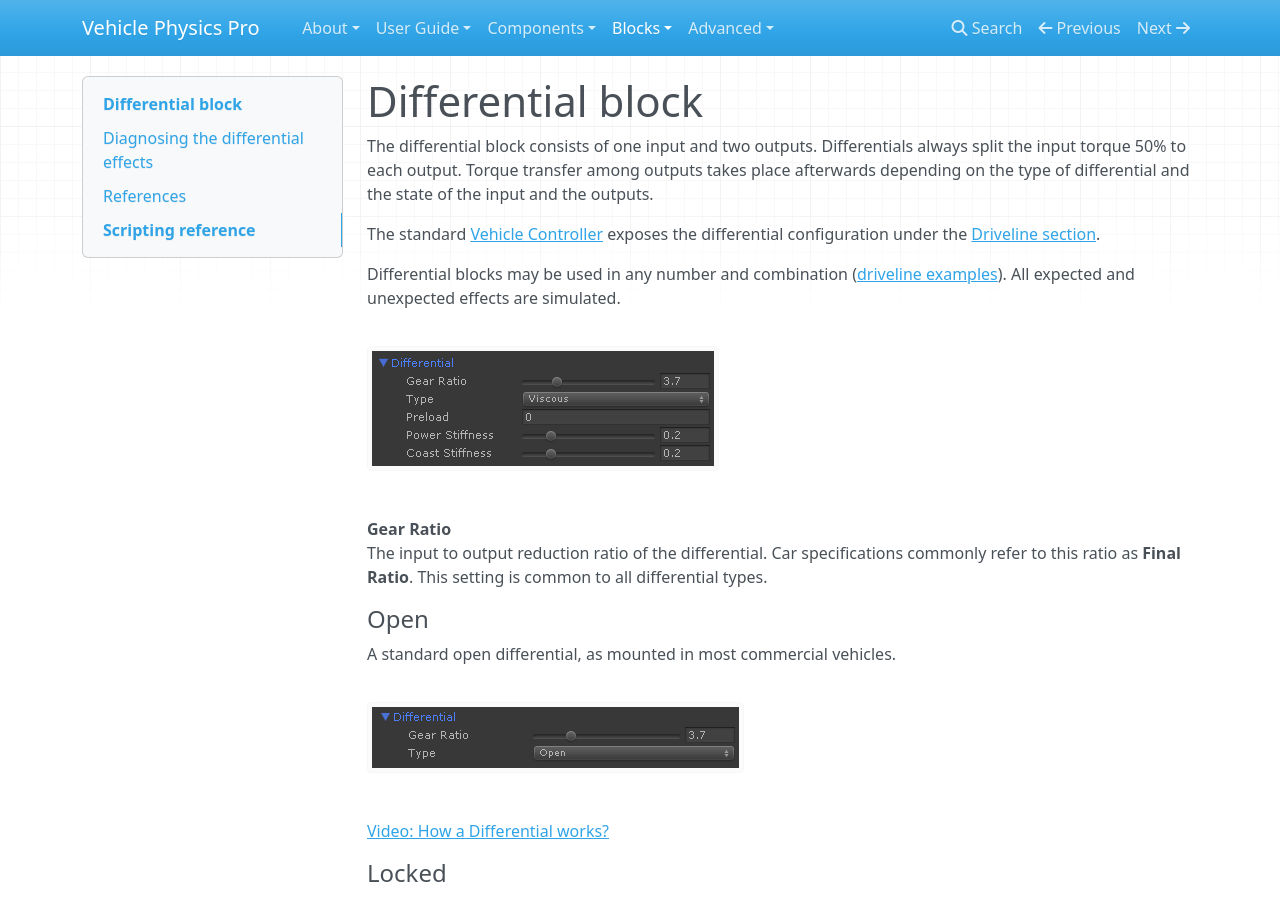
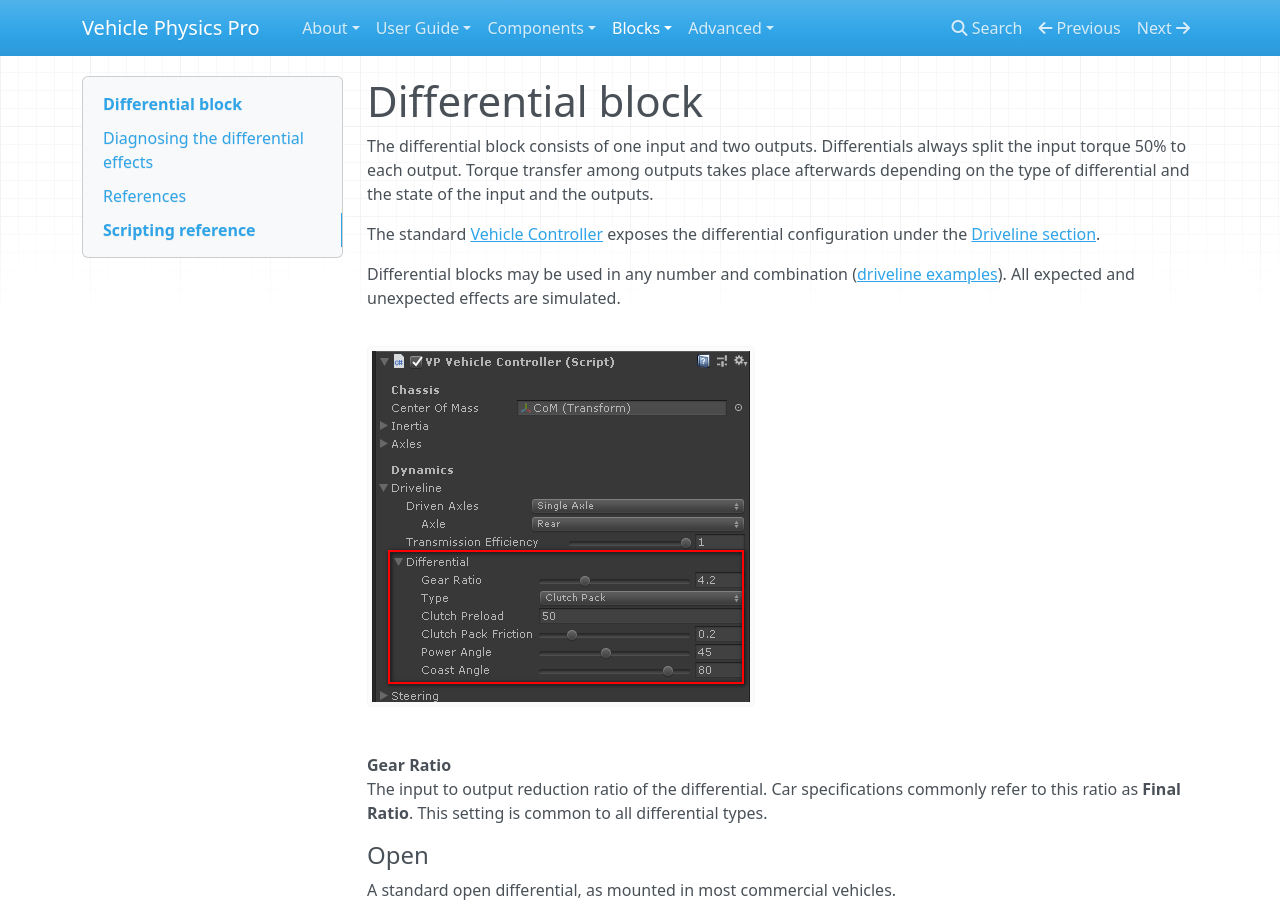
Before and after one commit to EdyJ/vehicle-physics-docs, an MkDocs documentation site: the page built from docs/blocks/differential.md, in a window 1280 px wide and 900 px high. Built offline with MkDocs 1.6.1, drawn with Linux system fonts in a browser that asks for light colours; nearby versions of some CDN libraries; library files that are not in the unit come from our copies.

Commit message:
Updated Differential inspector picture

```diff
--- a/docs/blocks/differential.md
+++ b/docs/blocks/differential.md
@@ -38,7 +38,7 @@
 Outputs are coupled together based on the parameters. The lock state and and the torque transfer
 depend on the difference of speed between both outputs.
 
-![VPP Viscous Differential](/img/blocks/vpp-differential-inspector.png)
+![VPP Viscous Differential](/img/blocks/vpp-differential-viscous.png)
 
 Preload (Nm)
 :	The minimum torque that couples both outputs.
```
Also changed, not shown: docs/img/blocks/vpp-differential-inspector.png, docs/img/blocks/vpp-differential-viscous.png (added).
